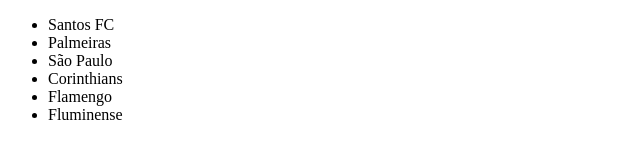
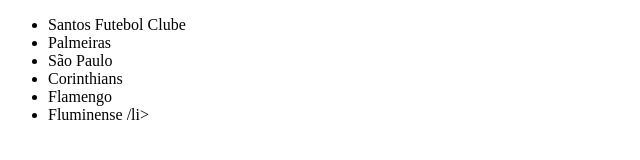
Before and after one commit to MichBritto/alura-git, a plain HTML site: page index.html in a window 1280 px wide. Shown: the whole page, without its empty margins (0-640 px from the left). Drawn offline with Linux system fonts and the light colour scheme.

Commit message:
Alter Santos FC to Santos Futebol Clube

```diff
--- a/index.html
+++ b/index.html
@@ -8,12 +8,12 @@
 </head>
 <body>
     <ul>
-        <li>Santos FC</li>
+        <li>Santos Futebol Clube</li>
         <li>Palmeiras</li>
         <li>São Paulo</li>
         <li>Corinthians</li>
         <li>Flamengo</li>
-        <li>Fluminense</li>
+        <li>Fluminense /li>
     </ul>
 </body>
 </html>
```
